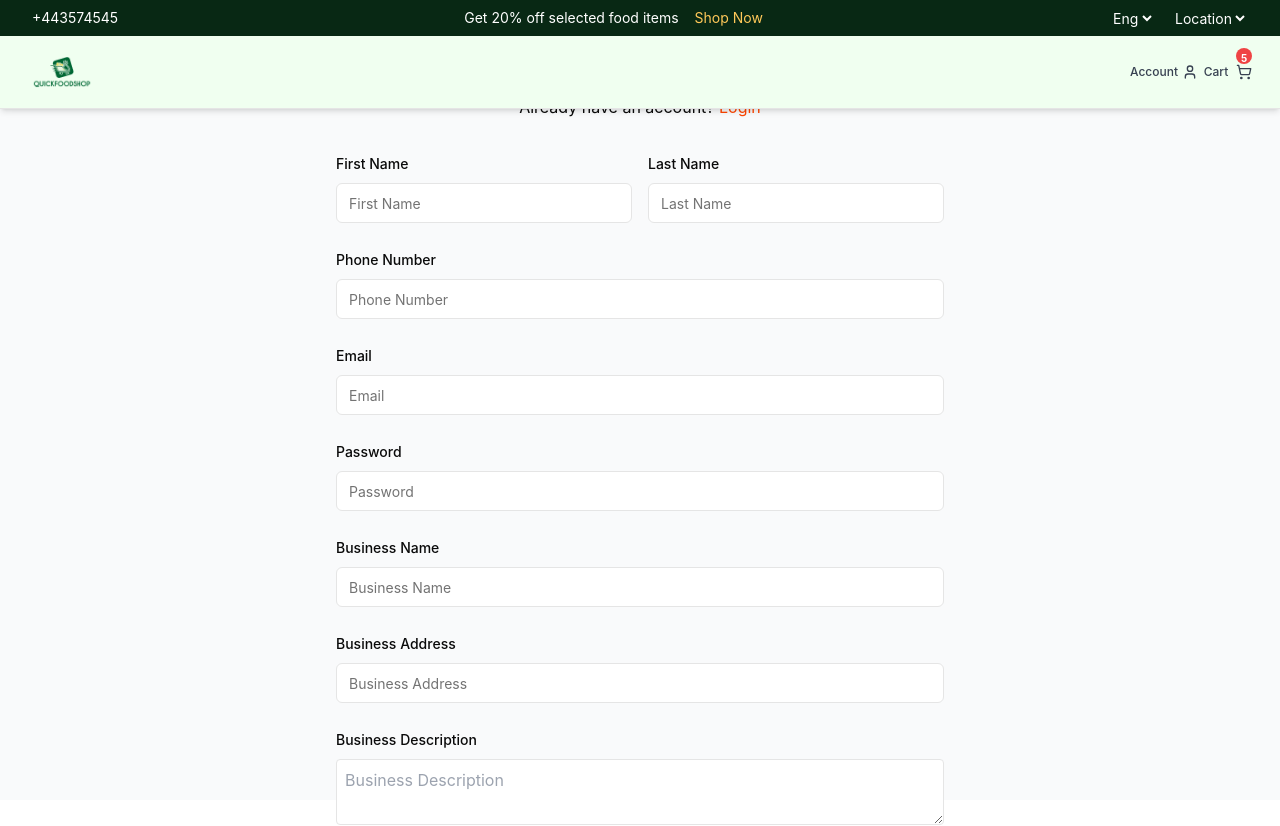
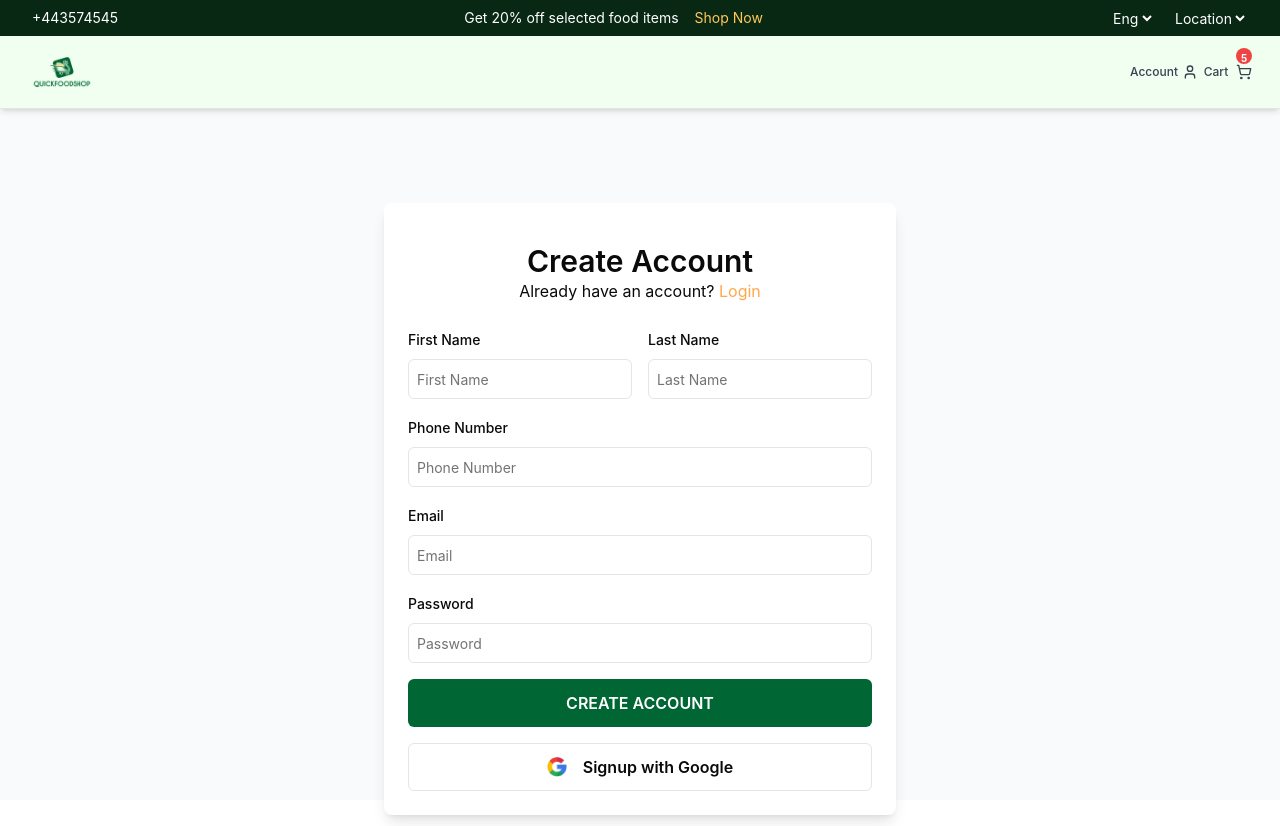
Before and after one commit to gbubemi22/quickFood, a Next.js app: page /signup in a window 1280 px wide. Shown: the top 826 px of the page. Built offline with nearby package versions, Linux system fonts and the light colour scheme.

Commit message:
usersignup

```diff
--- a/src/app/(auth)/signup/page.tsx
+++ b/src/app/(auth)/signup/page.tsx
@@ -5,49 +5,38 @@ import Link from "next/link";
 import { Button } from "@/components/ui/button";
 import { Input } from "@/components/ui/input";
 import Image from "next/image";
-import dynamic from "next/dynamic";
 import Google from "../../../../public/ic_google.png";
+import { Mail, CheckCircle } from "lucide-react";
 
-const MapComponent = dynamic(() => import("@/components/MapComponent"), { ssr: false });
-
-export default function VendorSignUpPage() {
+export default function SignUpPage() {
   const [formData, setFormData] = useState({
     firstName: "",
     lastName: "",
     phoneNumber: "",
     email: "",
     password: "",
-    businessName: "",
-    businessAddress: "",
-    businessDescription: "",
-    location: { latitude: null, longitude: null },
   });
 
   const [loading, setLoading] = useState(false);
   const [error, setError] = useState("");
-
-  const handleChange = (name, value) => {
-    setFormData((prev) => ({ ...prev, [name]: value }));
-  };
-
-  const handleMapSelect = (lat, lng) => {
-    setFormData((prev) => ({ ...prev, location: { latitude: lat, longitude: lng } }));
-  };
-
-
+  const [showOtpVerification, setShowOtpVerification] = useState(false);
 
   const handleSubmit = async (e) => {
     e.preventDefault();
     setLoading(true);
+
     try {
-      const response = await fetch("https://app.quickfoodshop.co.uk/v1/vendor/auth/register", {
+      const response = await fetch("https://app.quickfoodshop.co.uk/v1/auth/register", {
         method: "POST",
         headers: { "Content-Type": "application/json" },
         body: JSON.stringify(formData),
       });
+
       const data = await response.json();
+
       if (response.ok) {
         console.log("Signup Successful:", data);
+        setShowOtpVerification(true);
       } else {
         setError(data.message || "Signup failed, please try again.");
       }
@@ -55,43 +44,46 @@ export default function VendorSignUpPage() {
       console.error("Error:", error);
       setError("Something went wrong. Please try again.");
     }
+
     setLoading(false);
   };
 
   return (
-    <div className="min-h-screen w-full flex justify-center items-center">
-      <div className="mx-auto w-[50%] px-4 py-8 bg-transparent rounded-lg">
-        <h1 className="mb-2 text-center text-4xl font-semibold">Vendor Sign Up</h1>
-        <p className="mb-8 text-center">
+    <div className="min-h-screen w-full flex justify-center items-center px-4">
+      {showOtpVerification ? (
+        <OtpVerification email={formData.email} />
+      ) : (
+        <div className="w-full max-w-lg  p-6 bg-white rounded-lg shadow-lg">
+          <h1 className="mt-4 text-center  text-3xl font-semibold">Create Account</h1>
+          <p className="mb-6 text-center">
             Already have an account? {" "}
-          <Link href="/login" className="text-[#FF4500] hover:underline">Login</Link>
+            <Link href="/login" className="text-[#FFA84A] hover:underline">
+              Login
+            </Link>
           </p>
           {error && <p className="text-red-500 text-center">{error}</p>}
 
-        <form onSubmit={handleSubmit} className="space-y-6">
+          <form onSubmit={handleSubmit} className="space-y-4">
             <div className="grid gap-4 sm:grid-cols-2">
-            <InputField label="First Name" name="firstName" value={formData.firstName} onChange={handleChange} />
-            <InputField label="Last Name" name="lastName" value={formData.lastName} onChange={handleChange} />
+              <InputField label="First Name" name="firstName" value={formData.firstName} onChange={setFormData} />
+              <InputField label="Last Name" name="lastName" value={formData.lastName} onChange={setFormData} />
             </div>
-          <InputField label="Phone Number" name="phoneNumber" value={formData.phoneNumber} onChange={handleChange} type="tel" />
-          <InputField label="Email" name="email" value={formData.email} onChange={handleChange} type="email" />
-          <InputField label="Password" name="password" value={formData.password} onChange={handleChange} type="password" />
-          <InputField label="Business Name" name="businessName" value={formData.businessName} onChange={handleChange} />
-          <InputField label="Business Address" name="businessAddress" value={formData.businessAddress} onChange={handleChange} />
-          <InputField label="Business Description" name="businessDescription" value={formData.businessDescription} onChange={handleChange} type="textarea" />
+            <InputField label="Phone Number" name="phoneNumber" value={formData.phoneNumber} onChange={setFormData} type="tel" />
+            <InputField label="Email" name="email" value={formData.email} onChange={setFormData} type="email" />
+            <InputField label="Password" name="password" value={formData.password} onChange={setFormData} type="password" />
 
-          <div className="flex flex-col w-[50%] mx-auto gap-5">
-
-            <Button type="submit" className="h-12 w-full bg-[#006634] text-base font-semibold hover:bg-[#006634]/90" disabled={loading}>
+            <div className="flex flex-col gap-4">
+              <Button type="submit" className="h-12 w-full bg-[#006634] text-white text-base font-semibold hover:bg-[#006634]/90" disabled={loading}>
                 {loading ? "Creating Account..." : "CREATE ACCOUNT"}
               </Button>
-            <Button variant="outline" className="h-12 w-full bg-white text-base font-semibold">
+              <Button variant="outline" className="h-12 w-full bg-white text-base font-semibold flex items-center justify-center border">
                 <Image src={Google} alt="Google" width={20} height={20} className="mr-2" />
                 Signup with Google
               </Button>
             </div>
           </form>
         </div>
+      )}
     </div>
   );
 }
@@ -99,24 +91,80 @@ export default function VendorSignUpPage() {
 const InputField = ({ label, name, value, onChange, type = "text" }) => (
   <div className="space-y-2">
     <label className="text-sm font-medium">{label}</label>
-    {type === "textarea" ? (
-      <textarea
-        name={name}
-        placeholder={label}
-        value={value}
-        onChange={(e) => onChange(name, e.target.value)}
-        className="w-full p-2 border rounded"
-        required
-      />
-    ) : (
     <Input
       name={name}
       type={type}
       placeholder={label}
       value={value}
-        onChange={(e) => onChange(name, e.target.value)}
+      onChange={(e) => onChange((prev) => ({ ...prev, [name]: e.target.value }))}
       required
+      className="w-full p-2 border rounded-md"
     />
+  </div>
+);
+
+
+// ✅ OTP Verification Component (Unchanged)
+const OtpVerification = ({ email }) => {
+  const [otp, setOtp] = useState(new Array(6).fill(""));
+  const [loading, setLoading] = useState(false);
+  const [error, setError] = useState("");
+  const [success, setSuccess] = useState(false);
+
+  const handleChange = (e, index) => {
+    const value = e.target.value.replace(/[^0-9]/g, "");
+    if (value.length <= 1) {
+      const newOtp = [...otp];
+      newOtp[index] = value;
+      setOtp(newOtp);
+    }
+  };
+
+  const handleVerifyOtp = async () => {
+    setLoading(true);
+    try {
+      const response = await fetch("https://app.quickfoodshop.co.uk/v1/auth/verify-email", {
+        method: "POST",
+        headers: { "Content-Type": "application/json" },
+        body: JSON.stringify({ email, otp_token: otp.join("") }),
+      });
+      const data = await response.json();
+      if (response.ok) {
+        setSuccess(true);
+      } else {
+        setError(data.message || "Invalid OTP, please try again.");
+      }
+    } catch (error) {
+      setError("Something went wrong. Please try again.");
+    }
+    setLoading(false);
+  };
+
+  return (
+    <div className="mx-auto max-w-xl px-4 py-8 bg-white shadow-lg rounded-lg text-center">
+      <svg width="82" className="mx-auto" height="82" viewBox="0 0 82 82" fill="none" xmlns="http://www.w3.org/2000/svg">
+<path d="M30.7474 30.7539L46.1224 41.0039L61.4974 30.7539M10.2474 46.1289H17.0807M3.41406 35.8789H17.0807" stroke="#23C55E" strokeWidth="5.125" strokeLinecap="round" stroke-linejoin="round"/>
+<path d="M17.082 25.6276V23.9193C17.082 22.107 17.802 20.3689 19.0835 19.0874C20.365 17.8059 22.1031 17.0859 23.9154 17.0859H68.332C70.1443 17.0859 71.8824 17.8059 73.1639 19.0874C74.4454 20.3689 75.1654 22.107 75.1654 23.9193V58.0859C75.1654 59.8982 74.4454 61.6363 73.1639 62.9178C71.8824 64.1993 70.1443 64.9193 68.332 64.9193H23.9154C22.1031 64.9193 20.365 64.1993 19.0835 62.9178C17.802 61.6363 17.082 59.8982 17.082 58.0859V56.3776" stroke="#23C55E" stroke-width="5.125" stroke-linecap="round"/>
+</svg>
+
+      <h2 className="text-2xl font-semibold mb-4">Check your Email</h2>
+      <p className="text-gray-600 mb-4">A verification code has been sent to your email.</p>
+      <div className="flex justify-center space-x-2">
+        {otp.map((digit, index) => (
+          <input key={index} className="border w-10 h-12 text-center text-xl" type="text" maxLength="1" value={digit} onChange={(e) => handleChange(e, index)} />
+        ))}
+      </div>
+      {error && <p className="text-red-500 text-center">{error}</p>}
+      <Button className="mt-4 bg-[#006634] text-white w-full" onClick={handleVerifyOtp} disabled={loading}>
+        {loading ? "Verifying..." : "CONFIRM"}
+      </Button>
+      {success && (
+        <div className="mt-4 p-4 bg-green-100 text-green-700 rounded-lg">
+          <CheckCircle className="w-8 h-8 mx-auto mb-2" />
+          <p>Verification Successful! You can now login.</p>
+          <Link href="/login" className="mt-2 block text-[#006634] font-semibold hover:underline">Go to Login</Link>
+        </div>
       )}
     </div>
   );
+};
```
Lines whose indentation alone changed are shown as unchanged.
